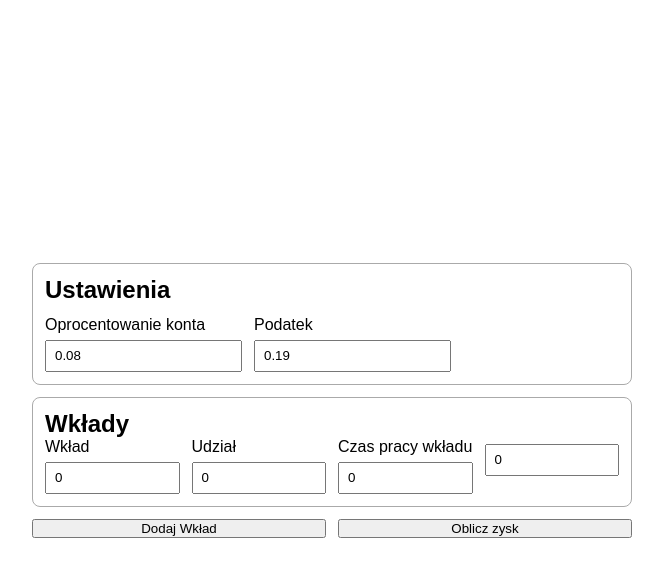
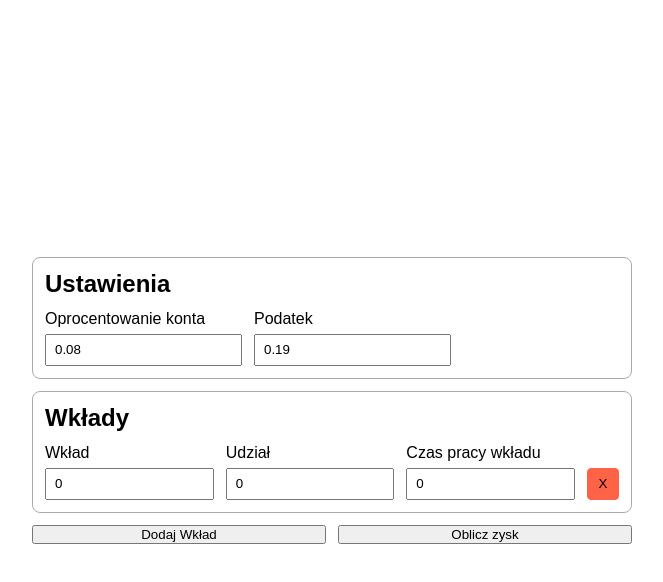
Before and after one commit to griffin94/Saving-account-profit, a React (Vite) app: page / in a window 1280 px wide. Both pictures are taken after a click on the button "Dodaj Wkład". Shown: the top 582 px of the page, without its empty margins (308-971 px from the left). Built offline with nearby package versions, Linux system fonts and the light colour scheme.

Commit message:
Added possibility to removing contributions

```diff
--- a/src/components/App/App.jsx
+++ b/src/components/App/App.jsx
@@ -11,18 +11,27 @@ import { generateID } from '../../helpers';
 
 const App = () => {
   const [settings, setSettings] = useState(SETTINGS_INITIAL_STATE);
-  const [investments, setInvestments] = useState(INVESTMENTS_INITIAL_STATE);
+  const [contributions, setContributions] = useState(INVESTMENTS_INITIAL_STATE);
 
   const calculateProfit = () => {};
 
   const addContribution = () =>
-    setInvestments((prevState) => [
+    setContributions((prevState) => [
       ...prevState,
       {
         ...INVESTMENTS_NEW_CONTRIBUTION,
         id: generateID(prevState),
       },
     ]);
+
+  const changeContribution = (contributionId) => {};
+  const removeContribution = (contributionToRemoveId) => {
+    setContributions((prevContributions) =>
+      prevContributions.filter(
+        (prevContribution) => prevContribution.id !== contributionToRemoveId,
+      ),
+    );
+  };
 
   const changeSettings = (e) =>
     setSettings((prevState) => ({
@@ -38,7 +47,9 @@ const App = () => {
         className={cx(cs.app__settings)}
       />
       <Contributions
-        investments={investments}
+        changeContribution={changeContribution}
+        removeContribution={removeContribution}
+        contributions={contributions}
         className={cx(cs.app__contribution)}
       />
       <Navigation
--- a/src/components/Contributions/Contributions.jsx
+++ b/src/components/Contributions/Contributions.jsx
@@ -3,14 +3,23 @@ import cx from 'classnames';
 import cs from './contributions.module.scss';
 import { Item } from './';
 
-const Contributions = ({ investments = [] }) => {
+const Contributions = ({ contributions = [], changeContribution, removeContribution }) => {
   return (
     <div className={cx(cs.contributions)}>
       <h2 className={cx(cs.contributions__heading)}>Wkłady</h2>
-      {investments.length ? (
-        investments.map((investment) => <Item {...investment} />)
+      {contributions.length ? (
+        contributions.map((contribution) => (
+          <Item
+            key={contribution.id}
+            changeContribution={changeContribution}
+            removeContribution={removeContribution}
+            {...contribution}
+          />
+        ))
       ) : (
-        <p className={cx(cs.contributions__paragraph)}>Obecnie nie dodałeś jeszcze żadnych wkładów</p>
+        <p className={cx(cs.contributions__paragraph)}>
+          Obecnie nie dodałeś jeszcze żadnych wkładów
+        </p>
       )}
     </div>
   );
--- a/src/components/Contributions/Item.jsx
+++ b/src/components/Contributions/Item.jsx
@@ -4,18 +4,24 @@ import { INVESTMENTS_LABELS } from '../../constans';
 import cx from 'classnames';
 import cs from './item.module.scss';
 
-const Item = (props) => {
-  return (
+const Item = ({ changeContribution, removeContribution, id, ...props }) => (
   <div className={cx(cs.item)}>
-      {Object.entries(props).map(([key, value]) => (
+    {Object.entries(INVESTMENTS_LABELS).map(([key, label]) => (
       <Textfield
+        key={key}
         name={key}
-          value={value}
-          label={INVESTMENTS_LABELS[key]}
+        value={props[key]}
+        label={label}
+        onChange={() => changeContribution(id)}
       />
     ))}
+    <button
+      className={cx(cs.item__button)}
+      onClick={() => removeContribution(id)}
+    >
+      X
+    </button>
   </div>
 );
-};
 
 export default Item;
--- a/src/components/Contributions/contributions.module.scss
+++ b/src/components/Contributions/contributions.module.scss
@@ -4,12 +4,7 @@
   border: c.$border;
   border-radius: c.$rounding;
   padding: c.$spacing;
-
-  & &__heading {
-    // margin: 0 0 c.$spacing;
-  }
-
-  & &__paragraph {
-    // margin: c.$spacing 0;
-  }
+  display: flex;
+  flex-direction: column;
+  gap: c.$spacing;
 }
--- a/src/components/Contributions/item.module.scss
+++ b/src/components/Contributions/item.module.scss
@@ -2,5 +2,15 @@
 
 .item {
   display: flex;
+  align-items: flex-end;
   gap: c.$spacing;
+
+  &__button {
+    height: 32px;
+    aspect-ratio: 1 / 1;
+    background-color: tomato;
+    border: 1px solid tomato;
+    border-radius: 4px;
+    cursor: pointer;
+  }
 }
--- a/src/components/Settings/Settings.jsx
+++ b/src/components/Settings/Settings.jsx
@@ -11,6 +11,7 @@ const Settings = ({ settings = [], changeSettings }) => {
       <form className={cx(cs.settings__form)}>
         {Object.entries(settings).map(([key, value]) => (
           <Textfield
+            key={key}
             name={key}
             value={value}
             label={SETTINGS_LABELS[key]}
```
Lines whose indentation alone changed are shown as unchanged.
